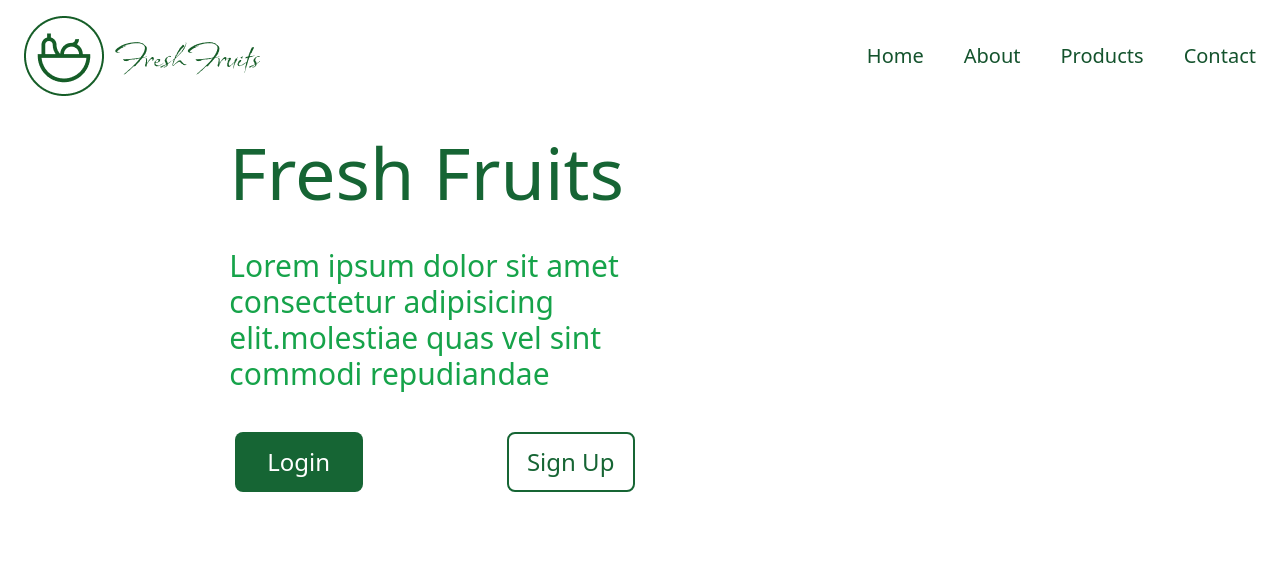
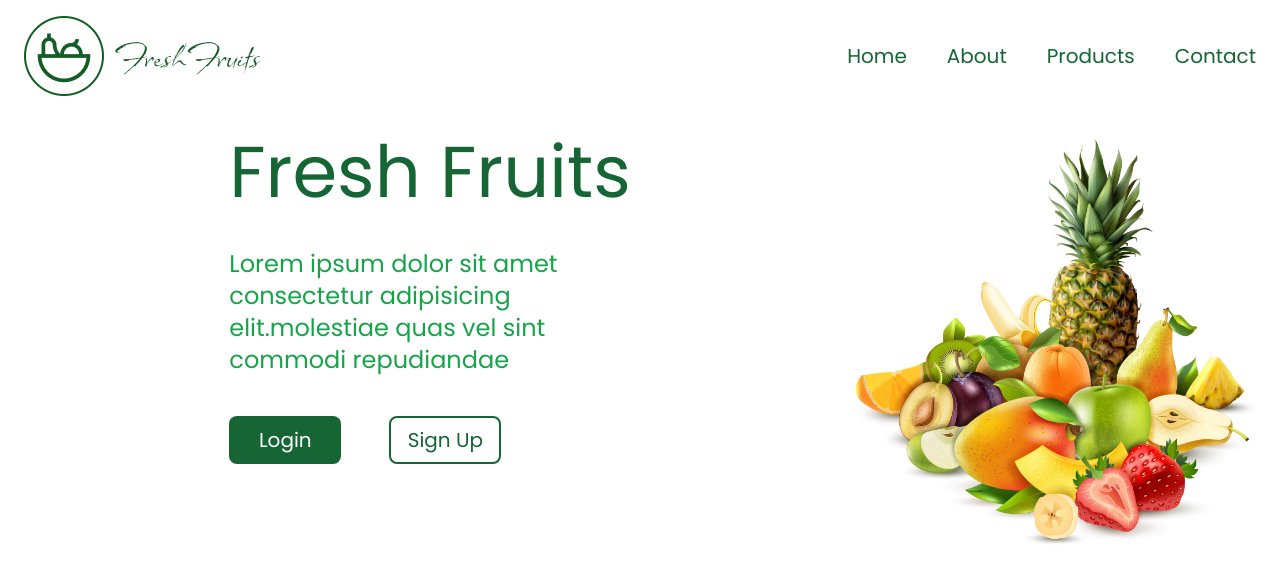
Before and after one commit to Sandun-Induranga/Fruit-Market, a React (Create React App) app in the folder Frontend/frontend/: page / in a window 1280 px wide. Shown: the top 582 px of the page. Built offline with nearby package versions, Linux system fonts and the light colour scheme.

Commit message:
Home Component Updated

```diff
--- a/Frontend/frontend/public/index.html
+++ b/Frontend/frontend/public/index.html
@@ -24,6 +24,15 @@
       work correctly both with client-side routing and a non-root public URL.
       Learn how to configure a non-root public URL by running `npm run build`.
     -->
+
+    <!-- Font -->
+    <link rel="preconnect" href="https://fonts.googleapis.com" />
+    <link rel="preconnect" href="https://fonts.gstatic.com" crossorigin />
+    <link
+      href="https://fonts.googleapis.com/css2?family=Poppins:wght@300;400;600;700&display=swap"
+      rel="stylesheet"
+    />
+
     <title>React App</title>
   </head>
   <body>
--- a/Frontend/frontend/src/components/Header/Header.tsx
+++ b/Frontend/frontend/src/components/Header/Header.tsx
@@ -8,7 +8,7 @@ export default class Header extends Component {
         <section className="w-1/2 h-full flex items-center">
           <img src={logo} alt="" />
         </section>
-        <section className="w-1/2 h-full text-xl text-green-900 flex justify-end gap-10 items-center">
+        <section className="w-1/2 h-full text-xl text-green-800 flex justify-end gap-10 items-center">
           <a href="#">Home</a>
           <a href="#">About</a>
           <a href="#">Products</a>
--- a/Frontend/frontend/src/index.css
+++ b/Frontend/frontend/src/index.css
@@ -3,4 +3,7 @@
 @tailwind utilities;
 
 @layer base {
+  * {
+    @apply font-poppins;
+  }
 }
--- a/Frontend/frontend/src/pages/Home/Home.tsx
+++ b/Frontend/frontend/src/pages/Home/Home.tsx
@@ -1,28 +1,31 @@
 import { Component } from "react";
+import homeImage from "../../assets/home-image.png";
 
 export default class Home extends Component {
   render() {
     return (
-      <div className="min-h-screen flex mt-28">
-        <aside className="p-6 h-full">
-          <section className="w-2/3 h-full flex flex-col justify-center items-center">
+      <div className="min-h-screen flex pt-28">
+        <aside className="p-6 h-full flex">
+          <section className="w-full h-full flex flex-col justify-center items-center">
             <div className="w-1/2 flex flex-col">
               <h1 className="text-7xl text-green-800 mb-10">Fresh Fruits</h1>
-              <p className="text-3xl text-green-600">
+              <p className="text-2xl text-green-600">
                 Lorem ipsum dolor sit amet consectetur adipisicing
                 elit.molestiae quas vel sint commodi repudiandae
               </p>
             </div>
-            <div className="flex gap-36 mt-10 text-2xl">
-              <button className="bg-green-800 w-32 py-3 rounded-lg text-white">
+            <div className="mt-10 text-xl w-1/2 flex gap-12">
+              <button className="bg-green-800 w-28 py-2 rounded-lg text-white">
                 Login
               </button>
-              <button className="bg-white border-2 border-green-800 w-32 py-3 rounded-lg text-green-800">
+              <button className="bg-white border-2 border-green-800 w-28 py-2 rounded-lg text-green-800">
                 Sign Up
               </button>
             </div>
           </section>
-          <section className="w-1/2"></section>
+          <section className="w-1/2 h-full flex justify-center items-end">
+            <img src={homeImage} alt="" />
+          </section>
         </aside>
       </div>
     );
--- a/Frontend/frontend/tailwind.config.js
+++ b/Frontend/frontend/tailwind.config.js
@@ -4,7 +4,11 @@ module.exports = {
     "./src/**/*.{js,ts,jsx,tsx}"
   ],
   theme: {
-    extend: {},
+    extend: {
+      fontFamily:{
+        'poppins' : ['Poppins','sans-serif'],
+      }
+    },
   },
   plugins: [],
 }
```
Also changed, not shown: Frontend/frontend/src/assets/home-image.png (added).
